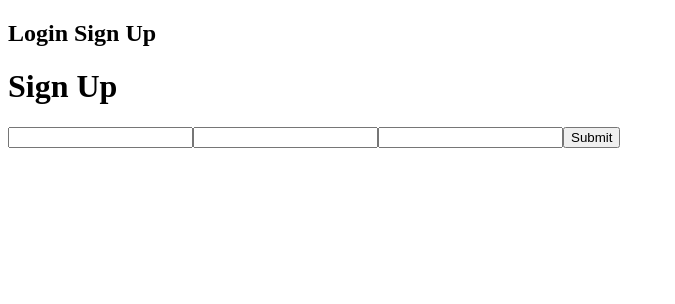
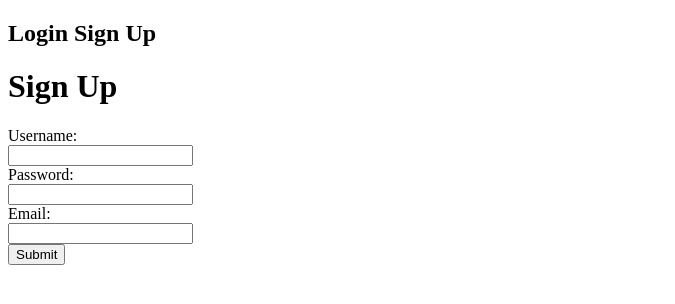
Before and after one commit to jcee-io/Massport, a React app: page /auth/signup in a window 1280 px wide. Shown: the top 304 px of the page, without its empty margins (0-675 px from the left). Built offline with nearby package versions, Linux system fonts and the light colour scheme; no server answers; the HTML template or start-up script is replaced by a standard one.

Commit message:
configure login and signup on passport-local with basic page styling

```diff
--- a/passport/local.js
+++ b/passport/local.js
@@ -22,6 +22,7 @@ passport.use(
               });
           }
         });
-    };
+
+    }
   )
 );
--- a/server.js
+++ b/server.js
@@ -12,6 +12,7 @@ const passport = require('passport');
 const GoogleStrategy = require('./passport/google');
 const FacebookStrategy = require('./passport/facebook');
 const GithubStrategy = require('./passport/github');
+const LocalStrategy = require('./passport/local');
 const compiler = webpack(webpackConfig);
 
 const mongoose = require('mongoose');
--- a/src/Components/Login.jsx
+++ b/src/Components/Login.jsx
@@ -8,6 +8,19 @@ class Login extends Component {
 		    <h1>This is the login page</h1>
         <a href="/auth/google">Login With Google</a>
 				<a href="/auth/facebook">Login With Facebook</a>
+				<form action="/auth/local" method="POST">
+					<label>
+						Username: <br />
+						<input name="username" />
+					</label>
+					<br />
+					<label>
+						Password: <br />
+						<input type="password" name="password" />
+					</label>
+					<br />
+					<button>Login</button>
+				</form>
 		  </div>
 		);
 	}
--- a/src/Components/SignUp.jsx
+++ b/src/Components/SignUp.jsx
@@ -4,10 +4,22 @@ const SignUp = () => (
   <div>
     <h1>Sign Up</h1>
     <form method="POST" action="/auth/signup/create">
+    <label>
+      Username: <br />
       <input name="username" />
+    </label>
+    <br />
+    <label>
+      Password: <br />
       <input type="password" name="password" />
+    </label>
+    <br />
+    <label>
+      Email: <br />
       <input name="email" />
-      <input type="submit" />
+    </label>
+    <br />
+    <button>Submit</button>
     </form>
   </div>
 );
```
Also changed, not shown: routes/authRoutes.js (+12 -3 lines).
